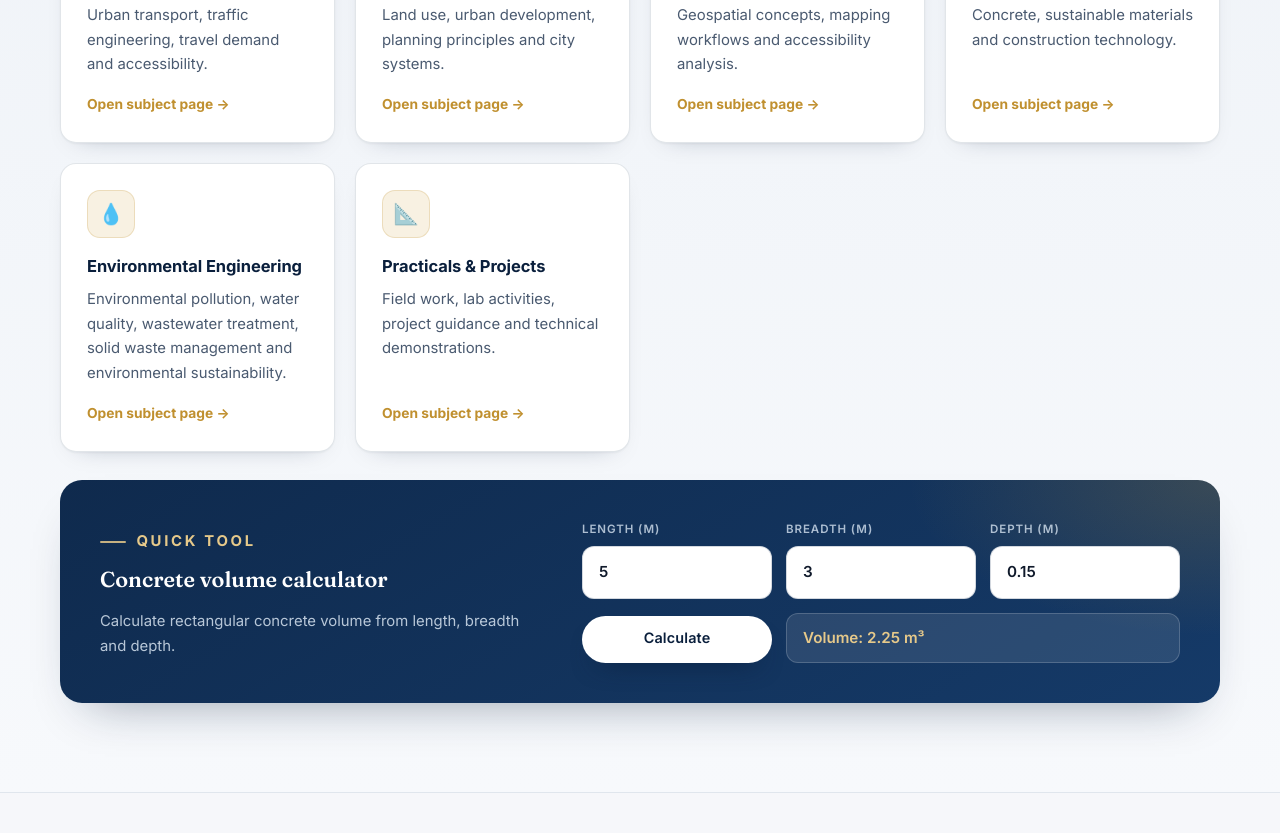
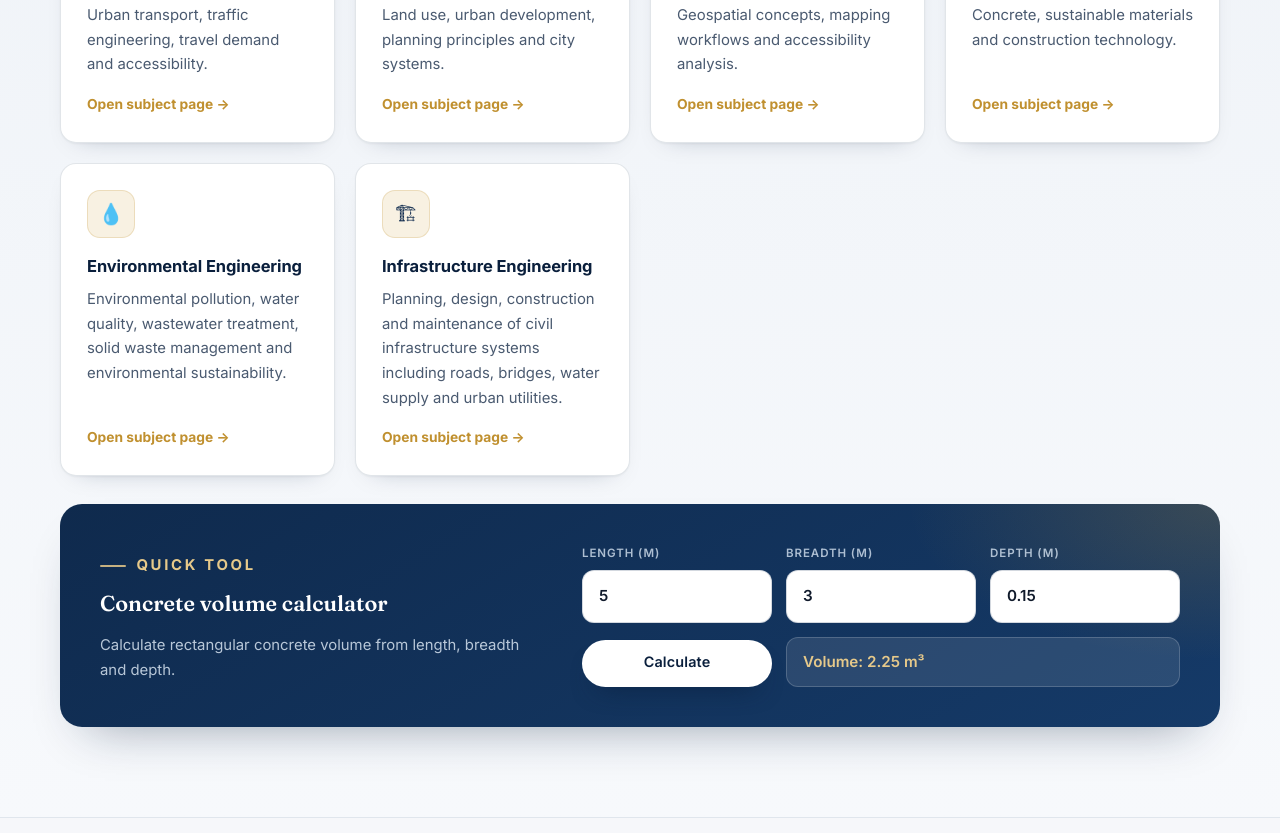
Before and after one commit to darshpatel-git/darshankumarpatel.github.io, a plain HTML site: page index.html in a window 1280 px wide. Shown: the part 3847-4680 px from the top of the page. Drawn offline with Linux system fonts and the light colour scheme.

Commit message:
Update topic card from Practicals to Infrastructure Engineering
Replaced 'Practicals & Projects' section with 'Infrastructure Engineering' details.

```diff
--- a/index.html
+++ b/index.html
@@ -1074,10 +1074,10 @@
           <p>Environmental pollution, water quality, wastewater treatment, solid waste management and environmental sustainability.</p>
           <span>Open subject page →</span>
         </a>
-        <a class="topic-card card-link" href="resources/practicals.html">
-          <div class="topic-icon" aria-hidden="true">📐</div>
-          <h3>Practicals &amp; Projects</h3>
-          <p>Field work, lab activities, project guidance and technical demonstrations.</p>
+        <a class="topic-card card-link" href="resources/infrastructure-engineering.html">
+          <div class="topic-icon" aria-hidden="true">🏗</div>
+          <h3>Infrastructure Engineering</h3>
+          <p>Planning, design, construction and maintenance of civil infrastructure systems including roads, bridges, water supply and urban utilities.</p>
           <span>Open subject page →</span>
         </a>
       </div>
```
